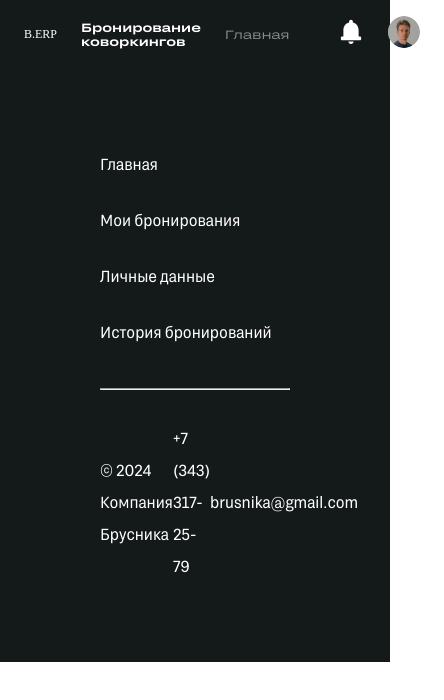
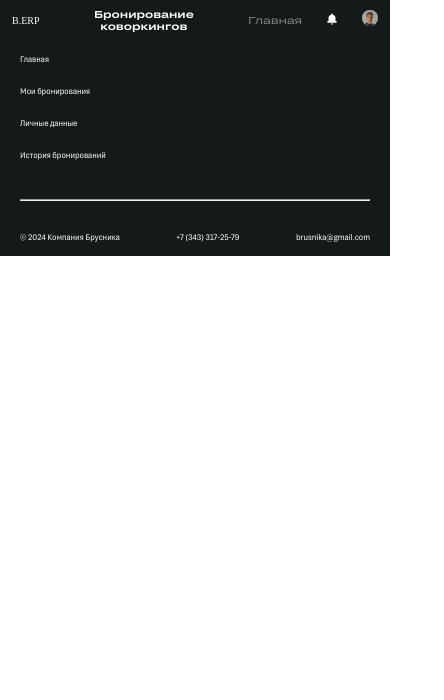
Before and after one commit to housesaroma/coworking, a React (Create React App) app: page / in a window 390 px wide. Shown: the top 700 px of the page, 444 px wide, since content can reach past the window. Built offline with nearby package versions, Linux system fonts and the light colour scheme; a web font is replaced by a local one.

Commit message:
footer adaptive

```diff
--- a/src/components/Footer/Footer.module.css
+++ b/src/components/Footer/Footer.module.css
@@ -2,6 +2,9 @@
     background-color: #14191a;
     color: #fff;
     padding: 80px 100px;
+    font-family: "GrtskExa Regular";
+    font-size: 16px;
+    line-height: 32px;
 }
 
 .container {
@@ -25,16 +28,26 @@ hr {
 .link {
     color: #fff;
     text-decoration: none;
-    font-family: "GrtskExa Regular";
-    font-size: 16px;
-    line-height: 32px;
 }
 
 .copyright,
 .phone,
 .email {
-    font-family: "GrtskExa Regular";
     color: #fff;
-    font-size: 16px;
-    line-height: 32px;
 }
+
+@media (max-width: 768px) {
+    .footer {
+        padding: 40px 60px;
+        font-size: 12px;
+        line-height: 16.8px;
+    }
+}
+
+@media (max-width: 495px) {
+    .footer {
+        padding: 15px 20px;
+        font-size: 8px;
+        line-height: 8px;
+    }
+}
--- a/src/components/Header/Header.jsx
+++ b/src/components/Header/Header.jsx
@@ -1,6 +1,6 @@
 import React from "react";
-import avatar from "../../assets/Avatar.jpg";
-import notification from "../../assets/IconRingNotification.svg";
+import avatar from "../../assets/header/Avatar.jpg";
+import notification from "../../assets/header/IconRingNotification.svg";
 import cl from "./Header.module.css";
 
 const Header = ({ title }) => {
--- a/src/components/Header/Header.module.css
+++ b/src/components/Header/Header.module.css
@@ -23,19 +23,11 @@
 
     .title {
         font-family: "GrtskTera Semibold";
+        text-align: center;
     }
     .subtitle {
         font-family: "GrtskTera Regular";
         color: #8a8c8c;
-    }
-
-    @media (max-width: 768px) {
-        font-size: 12px;
-        padding: 16px 24px;
-    }
-    @media (max-width: 375px) {
-        font-size: 10px;
-        padding: 8px 12px;
     }
 }
 
@@ -49,32 +41,44 @@
     .notification {
         width: 38px;
         height: 40px;
-        @media (max-width: 768px) {
-            width: 26px;
-            height: 26px;
-        }
-        @media (max-width: 375px) {
-            width: 12px;
-            height: 12px;
-        }
     }
     .avatar {
         width: 64px;
         height: 64px;
+    }
+}
 
-        @media (max-width: 768px) {
+@media (max-width: 768px) {
+    .left {
+        font-size: 12px;
+        padding: 16px 24px;
+    }
+    .right {
+        padding: 16px 24px;
+        .notification {
+            width: 26px;
+            height: 26px;
+        }
+        .avatar {
             width: 32px;
             height: 32px;
         }
-        @media (max-width: 375px) {
+    }
+}
+@media (max-width: 495px) {
+    .left {
+        font-size: 10px;
+        padding: 8px 12px;
+    }
+    .right {
+        padding: 8px 12px;
+        .notification {
+            width: 12px;
+            height: 12px;
+        }
+        .avatar {
             width: 16px;
             height: 16px;
         }
     }
-    @media (max-width: 768px) {
-        padding: 16px 24px;
-    }
-    @media (max-width: 375px) {
-        padding: 8px 12px;
-    }
 }
```
Also changed, not shown: src/assets/header/Avatar.jpg (renamed from src/assets/Avatar.jpg), src/assets/header/IconRingNotification.svg (renamed from src/assets/IconRingNotification.svg).
